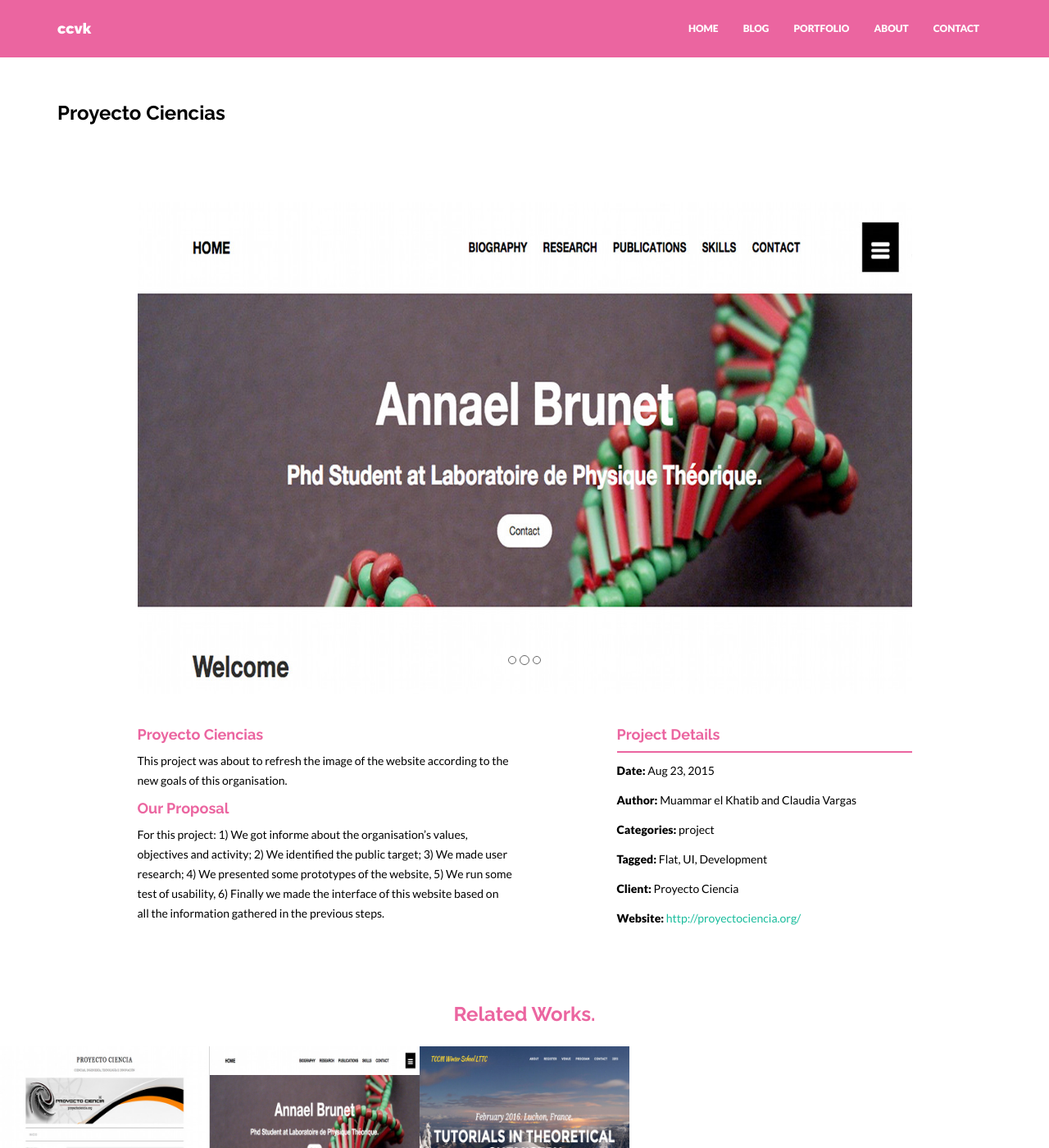
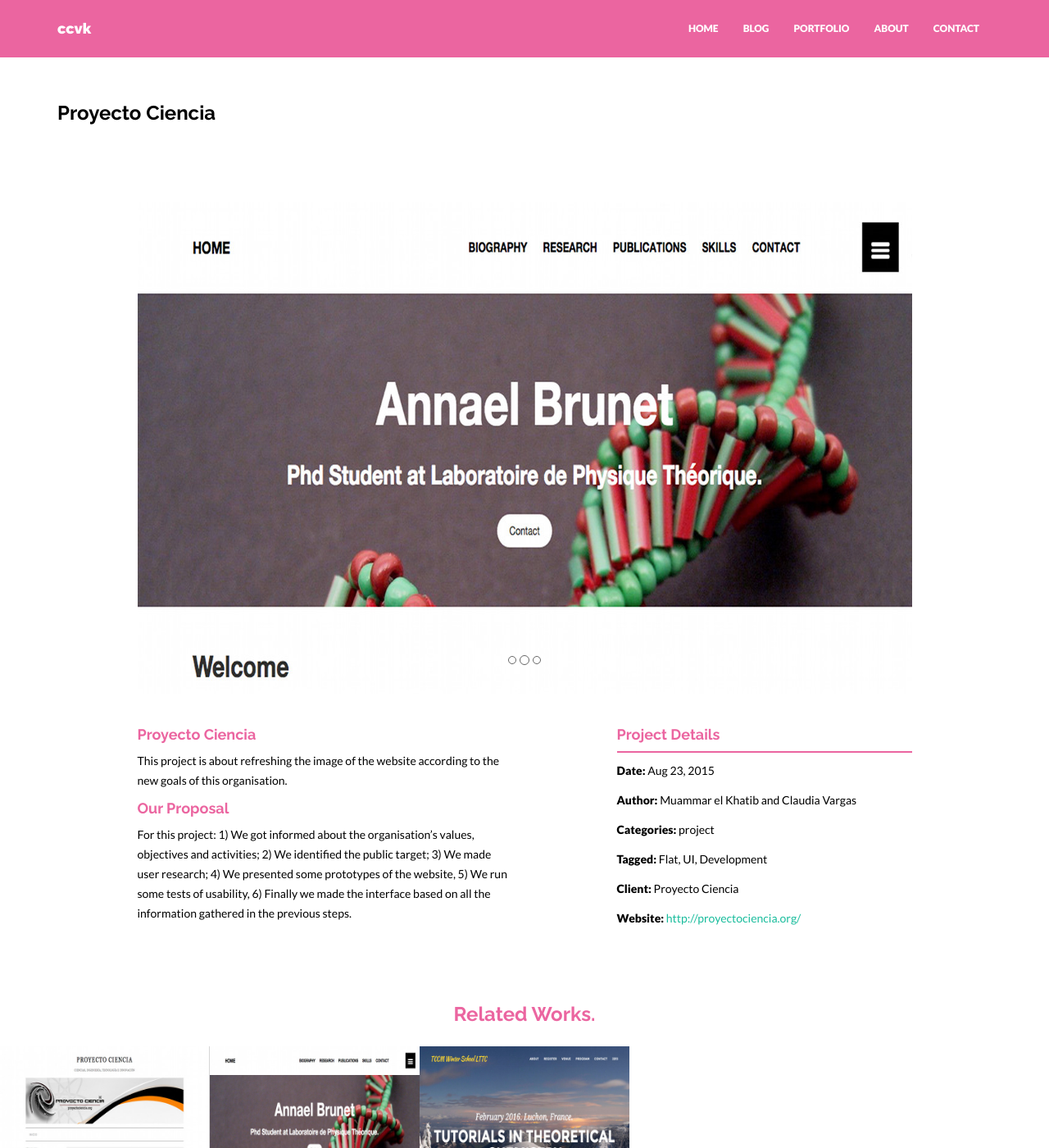
Before and after one commit to claucvk/claucvk.github.io, a Jekyll site: the page built from _posts/project/2015-08-22-proyecto-ciencia.markdown, in a window 1280 px wide and 1400 px high. Shown: the whole window at 82% size. Built offline with Jekyll 4.4.1, drawn with Linux system fonts in a browser that asks for light colours; nearby versions of some CDN libraries.

Commit message:
cambios en proyecto ciencia

```diff
--- a/_posts/project/2015-08-22-proyecto-ciencia.markdown
+++ b/_posts/project/2015-08-22-proyecto-ciencia.markdown
@@ -1,6 +1,6 @@
 ---
 layout: project
-title:  "Proyecto Ciencias"
+title:  "Proyecto Ciencia"
 date:   2015-08-23 16:54:46
 author: Muammar el Khatib and Claudia Vargas
 categories:
@@ -14,8 +14,8 @@ carousel:
 client: Proyecto Ciencia
 website: http://proyectociencia.org/
 ---
-####Proyecto Ciencias
-This project was about to refresh the image of the website according to the new goals of this organisation.
+####Proyecto Ciencia
+This project is about refreshing the image of the website according to the new goals of this organisation.
 
 ####Our Proposal
-For this project: 1) We got informe about the organisation's values, objectives and activity; 2) We identified the public target; 3) We made user research; 4) We presented some prototypes of the website, 5) We run some test of usability, 6) Finally we made the interface of this website based on all the information gathered in the previous steps.
+For this project: 1) We got informed about the organisation's values, objectives and activities; 2) We identified the public target; 3) We made user research; 4) We presented some prototypes of the website, 5) We run some tests of usability, 6) Finally we made the interface based on all the information gathered in the previous steps.
```
